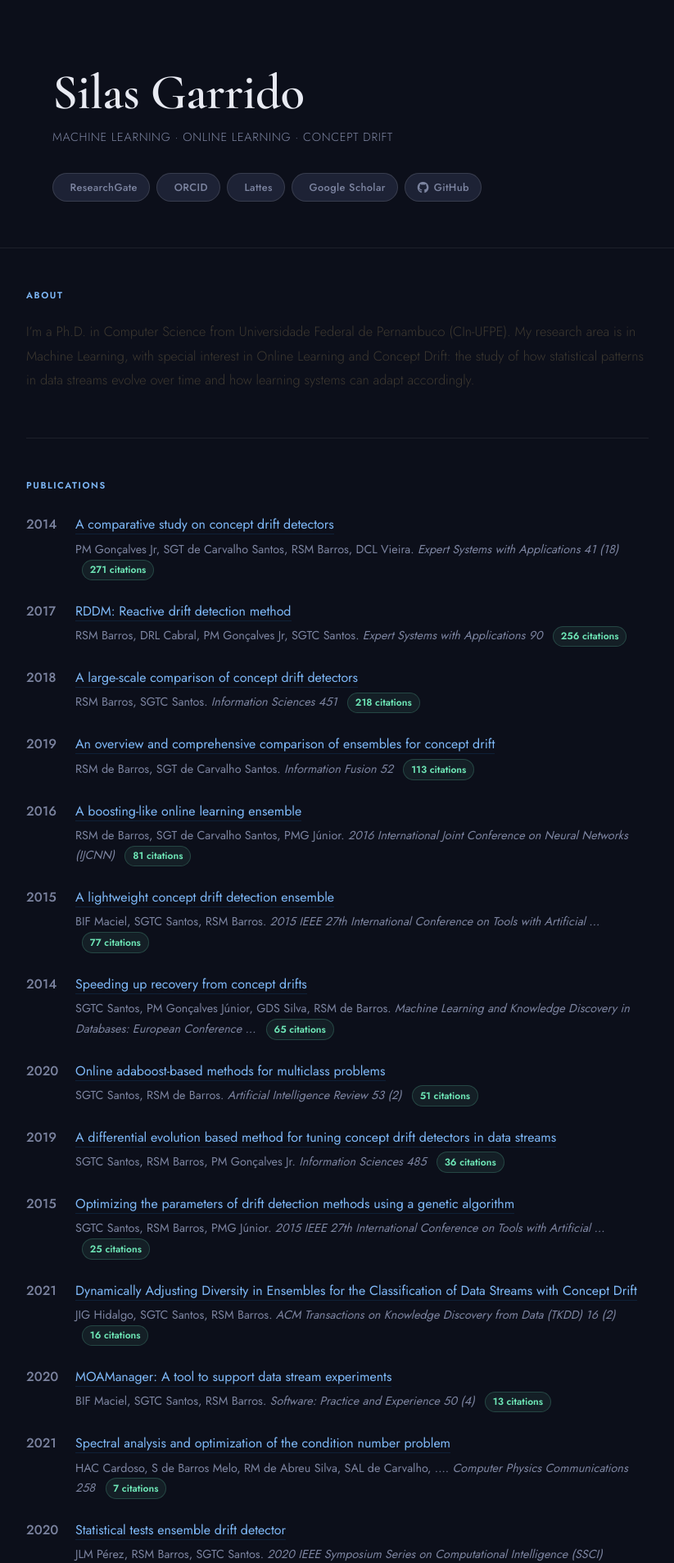
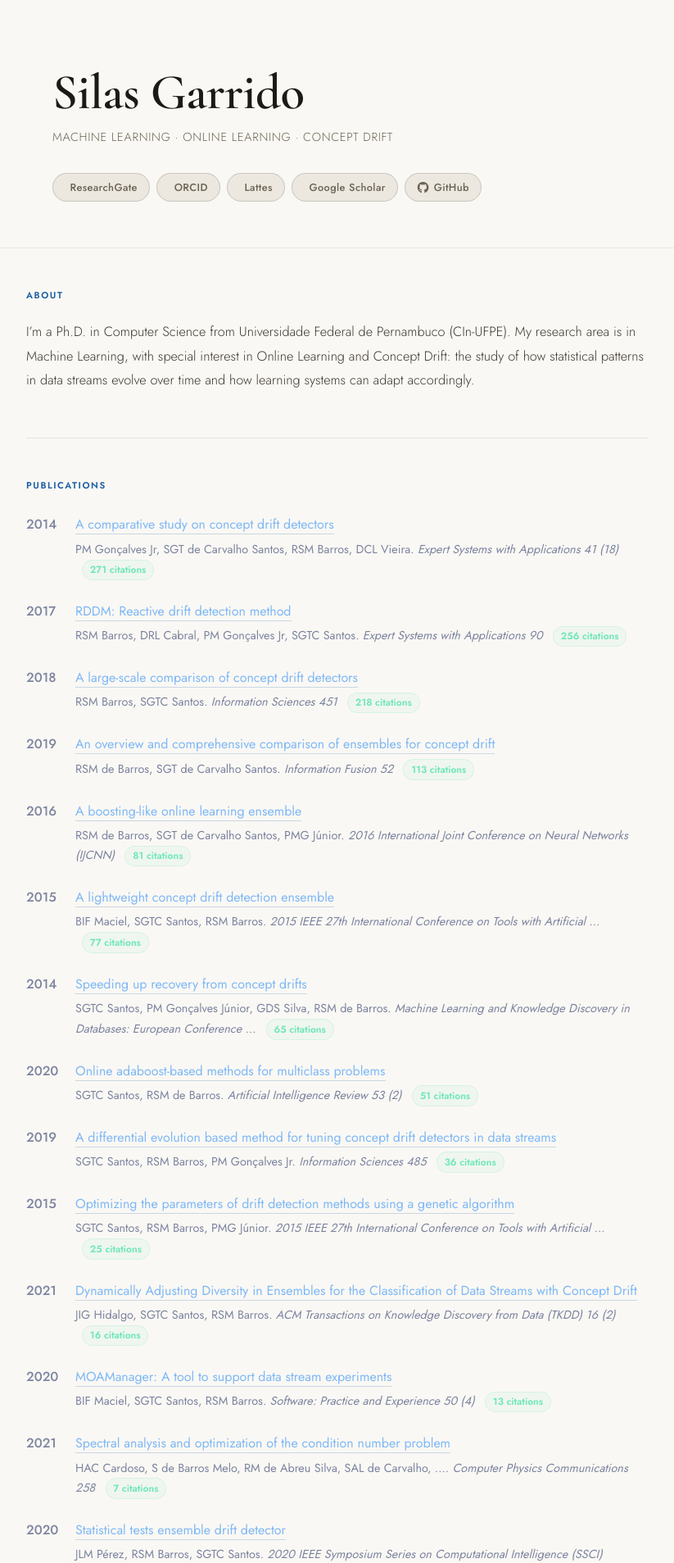
Before and after one commit to silasgtcs/silasgtcs.github.io, a Jekyll site: the page built from index.md, in a window 1280 px wide. Shown: the top 1907 px of the page at 82% size, without its empty margins (228-1051 px from the left). Built offline with Jekyll 4.4.1, drawn with Linux system fonts in a browser that asks for light colours; a style sheet for code colours, icons or effects is not loaded; our own code applies the rules of GitHub Pages for plain Markdown files.

Commit message:
Update vars.scss

```diff
--- a/_sass/vars.scss
+++ b/_sass/vars.scss
@@ -6,17 +6,17 @@ $med-width:   600px;
 $small-width: 480px;
 
 // Colors
-$bg:           #0c0f1a;
-$bg-card:      #131726;
-$bg-pill:      #1d2235;
-$border:       rgba(255,255,255,0.07);
-$border-md:    rgba(255,255,255,0.12);
-$text:         #e8eaf2;
-$text-muted:   #7c84a0;
-$text-faint:   #3d4460;
-$accent:       #7eb8f7;
-$accent-glow:  rgba(126,184,247,0.12);
-$green:        #6ee7b7;
+$bg:           #faf8f4;
+$bg-card:      #f2efe8;
+$bg-pill:      #ece8df;
+$border:       rgba(0,0,0,0.08);
+$border-md:    rgba(0,0,0,0.14);
+$text:         #1c1a17;
+$text-muted:   #6b6455;
+$text-faint:   #b0a898;
+$accent:       #1d5fa6;
+$accent-glow:  rgba(29,95,166,0.07);
+$green:        #1e7a52;
 
 // Typography
 $font-serif: 'Cormorant Garamond', Georgia, serif;
```
